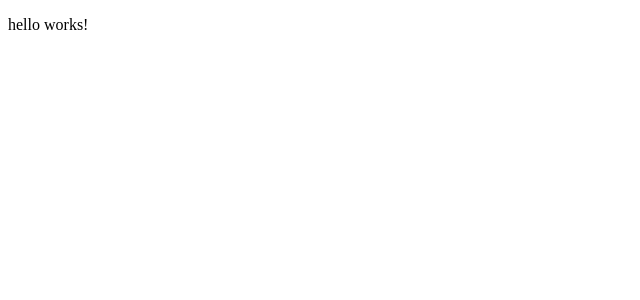
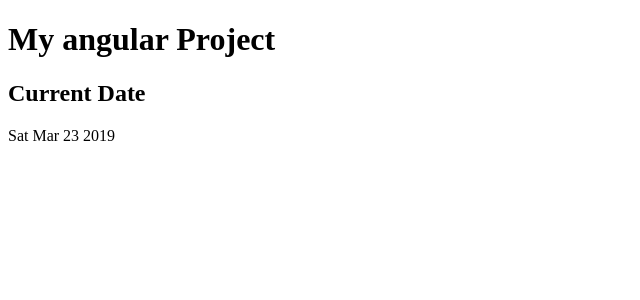
Before and after one commit to vaarigupta/LearnITGirl_CodeChat, an Angular app in the folder learn_angular/intro/: page / in a window 1280 px wide. Shown: the top 300 px of the page, without its empty margins (0-640 px from the left). Built offline with nearby package versions, Linux system fonts and the light colour scheme.

Commit message:
Data binding - One way

```diff
--- a/learn_angular/intro/src/app/app.component.html
+++ b/learn_angular/intro/src/app/app.component.html
@@ -1 +1,2 @@
-<hello></hello>
+<h1>{{title}}</h1>
+<date></date>
--- a/learn_angular/intro/src/app/app.component.ts
+++ b/learn_angular/intro/src/app/app.component.ts
@@ -1,10 +1,10 @@
 import { Component } from '@angular/core';
 
 @Component({
-  selector: 'app-root',
+  selector: 'app',
   templateUrl: './app.component.html',
   styleUrls: ['./app.component.css']
 })
 export class AppComponent {
-  title = 'intro';
+  title = 'My angular Project';
 }
--- a/learn_angular/intro/src/app/date/date.component.html
+++ b/learn_angular/intro/src/app/date/date.component.html
@@ -1,3 +1,6 @@
-<p>
-  date works!
-</p>
+<div>
+  <h2>Current Date</h2>
+  <p>
+    {{ dateval }}
+  </p>
+</div>
--- a/learn_angular/intro/src/app/date/date.component.ts
+++ b/learn_angular/intro/src/app/date/date.component.ts
@@ -1,12 +1,13 @@
 import { Component, OnInit } from '@angular/core';
 
 @Component({
-  selector: 'app-date',
+  selector: 'date',
   templateUrl: './date.component.html',
   styleUrls: ['./date.component.css']
 })
 export class DateComponent implements OnInit {
 
+  dateval: string = new Date().toDateString();
   constructor() { }
 
   ngOnInit() {
--- a/learn_angular/intro/src/index.html
+++ b/learn_angular/intro/src/index.html
@@ -9,7 +9,7 @@
   <link rel="icon" type="image/x-icon" href="favicon.ico">
 </head>
 <body>
-  <app-root></app-root>
+  <app></app>
 </body>
 </html>
 <!--
```
